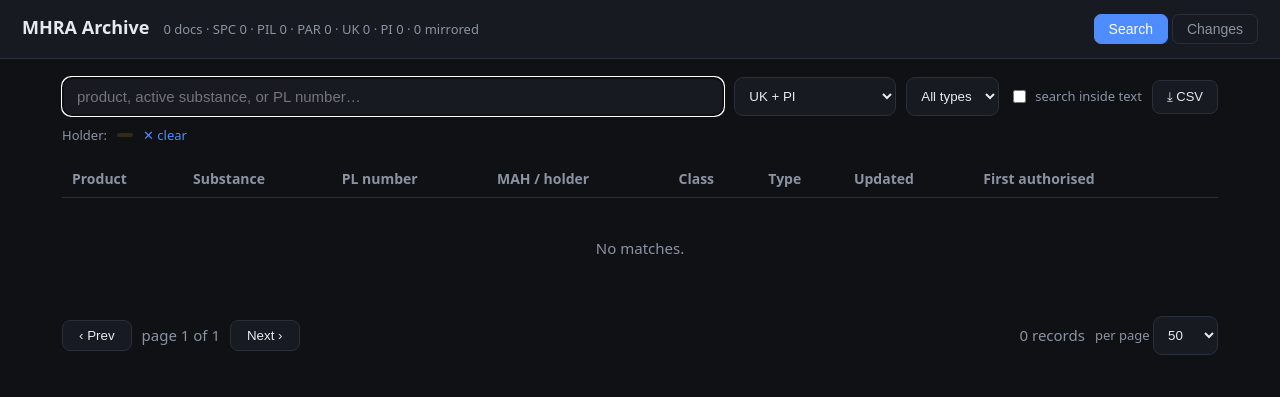
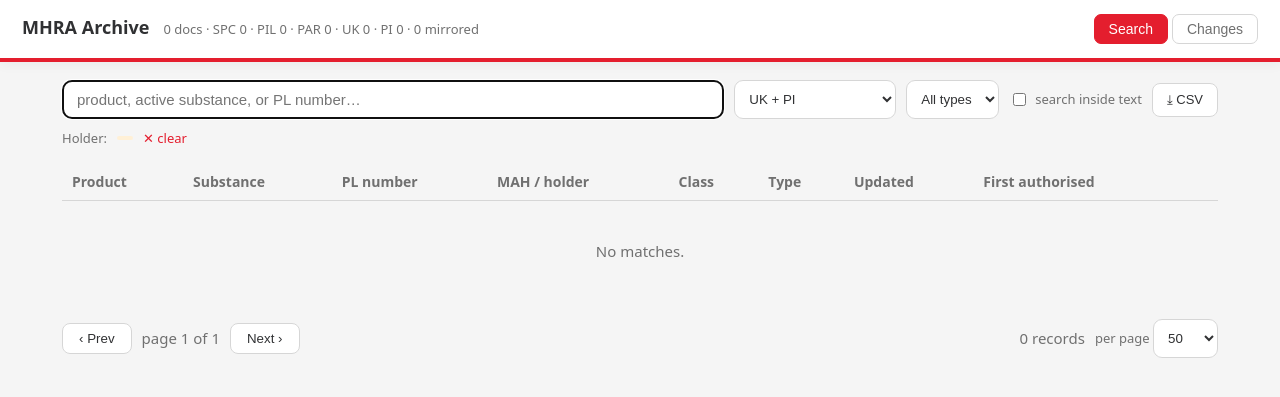
Before and after one commit to grp1987/mhra-archive, a Flask app: page / in a window 1280 px wide. Shown: the top 397 px of the page. Run offline with Flask 2, Linux system fonts and the light colour scheme; data that the repository does not hold is empty.

Commit message:
Apply company palette to MHRA Archive

```diff
--- a/templates/index.html
+++ b/templates/index.html
@@ -5,20 +5,22 @@
 <meta name="viewport" content="width=device-width, initial-scale=1">
 <title>MHRA Archive</title>
 <style>
-  :root{--bg:#0f1115;--panel:#171a21;--border:#2a2f3a;--fg:#e6e9ef;--muted:#8b93a3;
-        --accent:#4f8cff;--spc:#4f8cff;--pil:#3fbf7f;--par:#c08cff;
-        --new:#3fbf7f;--changed:#f0b429;--removed:#e85d5d}
+  :root{--bg:#f5f5f5;--panel:#ffffff;--border:#d6d6d6;--fg:#303133;--muted:#707070;
+        --accent:#e41e2e;--accent-dark:#bd1725;--spc:#bd1725;--pil:#2d8a4e;--par:#707070;
+        --new:#2d8a4e;--changed:#b56b00;--removed:#e41e2e}
   *{box-sizing:border-box}
   body{margin:0;font:15px/1.45 system-ui,-apple-system,Segoe UI,Roboto,sans-serif;
        background:var(--bg);color:var(--fg)}
-  header{padding:14px 22px;border-bottom:1px solid var(--border);display:flex;
-         align-items:baseline;gap:14px;flex-wrap:wrap;background:var(--panel)}
+  header{padding:14px 22px;border-bottom:4px solid var(--accent);display:flex;
+         align-items:baseline;gap:14px;flex-wrap:wrap;background:var(--panel);box-shadow:0 2px 12px #0000000d}
   header h1{font-size:18px;margin:0;font-weight:650}
   header .stats{color:var(--muted);font-size:13px}
   .tabs{display:flex;gap:4px;margin-left:auto}
   .tabs button{background:none;border:1px solid var(--border);color:var(--muted);
        padding:6px 14px;border-radius:7px;cursor:pointer;font-size:14px}
   .tabs button.on{background:var(--accent);border-color:var(--accent);color:#fff}
+  .tabs button:hover,.pager button:hover,.pager-btn:hover{border-color:var(--accent);color:var(--accent)}
+  .tabs button.on:hover{background:var(--accent-dark);border-color:var(--accent-dark);color:#fff}
   main{padding:18px 22px;max-width:1200px;margin:0 auto}
   .bar{display:flex;gap:10px;align-items:center;flex-wrap:wrap;margin-bottom:16px}
   input[type=search]{flex:1;min-width:260px;padding:10px 14px;border-radius:9px;
@@ -29,28 +31,28 @@
   th{text-align:left;color:var(--muted);font-weight:550;padding:8px 10px;
      border-bottom:1px solid var(--border);position:sticky;top:0;background:var(--bg)}
   td{padding:9px 10px;border-bottom:1px solid var(--border);vertical-align:top}
-  tr:hover td{background:#1b1f28}
+  tr:hover td{background:#fff4f5}
   .pill{display:inline-block;padding:2px 9px;border-radius:20px;font-size:12px;font-weight:600}
-  .Spc{background:rgba(79,140,255,.18);color:var(--spc)}
-  .Pil{background:rgba(63,191,127,.18);color:var(--pil)}
-  .Par{background:rgba(192,140,255,.18);color:var(--par)}
+  .Spc{background:#fdebed;color:var(--spc)}
+  .Pil{background:#e8f5ec;color:var(--pil)}
+  .Par{background:#ededed;color:var(--par)}
   .kind-new{color:var(--new)} .kind-changed{color:var(--changed)} .kind-removed{color:var(--removed)}
   a{color:var(--accent);text-decoration:none} a:hover{text-decoration:underline}
   .muted{color:var(--muted)} .pl{font-family:ui-monospace,monospace;font-size:12.5px}
   .pager{display:flex;gap:10px;align-items:center;margin-top:16px}
   .pager button{padding:7px 16px;border-radius:8px;border:1px solid var(--border);
        background:var(--panel);color:var(--fg);cursor:pointer}
-  .local{font-size:11px;color:var(--pil);border:1px solid rgba(63,191,127,.4);
+  .local{font-size:11px;color:var(--pil);border:1px solid #9bcbaa;
        padding:1px 6px;border-radius:5px;margin-left:6px}
   .empty{color:var(--muted);padding:40px;text-align:center}
   .cls{display:inline-block;padding:2px 8px;border-radius:6px;font-size:11px;font-weight:600}
-  .cls-UK{background:rgba(139,147,163,.16);color:#aeb6c6}
-  .cls-PI{background:rgba(240,180,41,.16);color:var(--changed)}
+  .cls-UK{background:#ededed;color:#555}
+  .cls-PI{background:#fff0d6;color:var(--changed)}
   .pis-toggle{cursor:pointer;font-size:13px;white-space:nowrap}
-  .pirow td{background:#12151c;padding:0}
+  .pirow td{background:#fafafa;padding:0}
   .pinner{padding:8px 10px 12px 28px}
   .pinner h4{margin:4px 0 8px;font-size:12.5px;color:var(--muted);font-weight:600}
-  .pinner table{font-size:13px} .pinner td{border-bottom:1px solid #20242e}
+  .pinner table{font-size:13px} .pinner td{border-bottom:1px solid #e5e5e5}
   .pager-btn{padding:8px 14px;border-radius:8px;border:1px solid var(--border);
        background:var(--panel);color:var(--fg);cursor:pointer;font-size:13px}
   .pager-btn:hover{border-color:var(--accent)}
```
